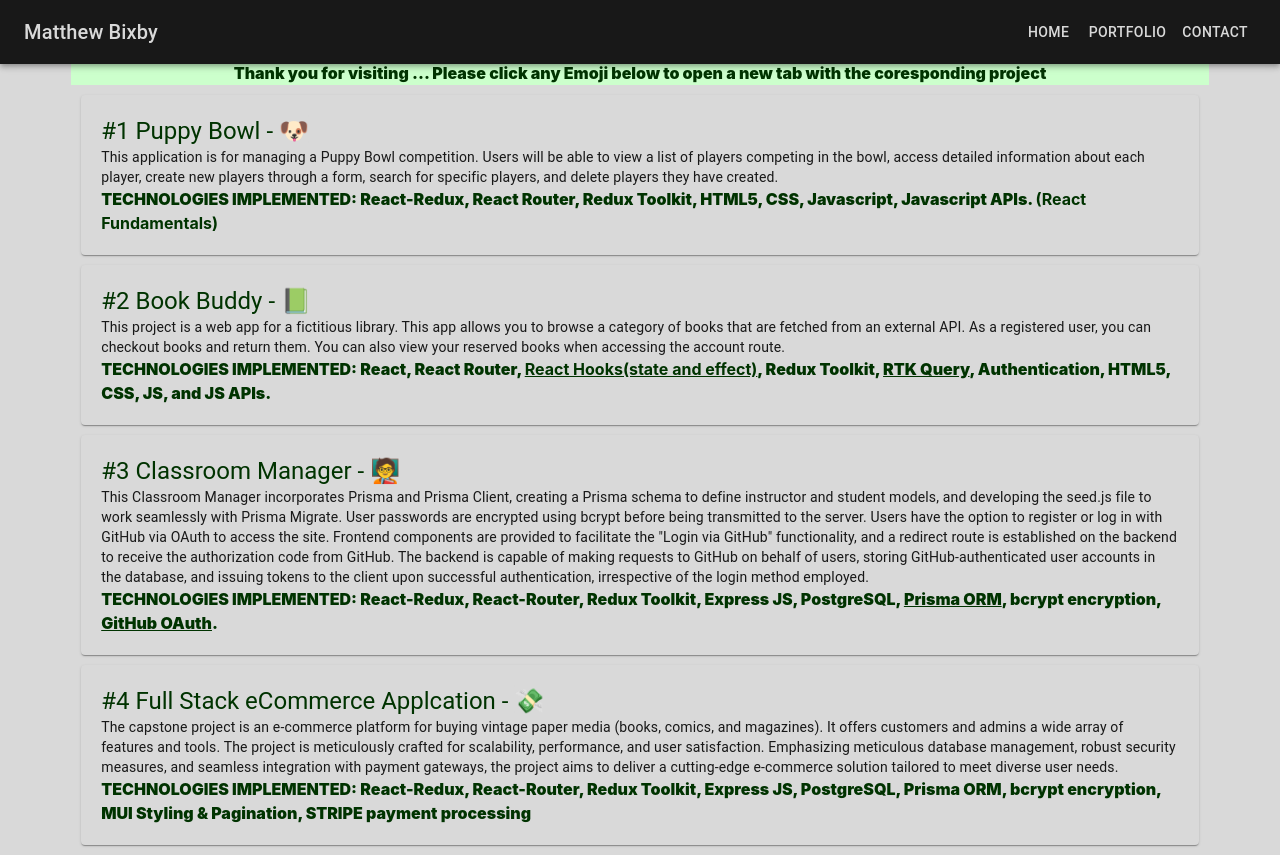
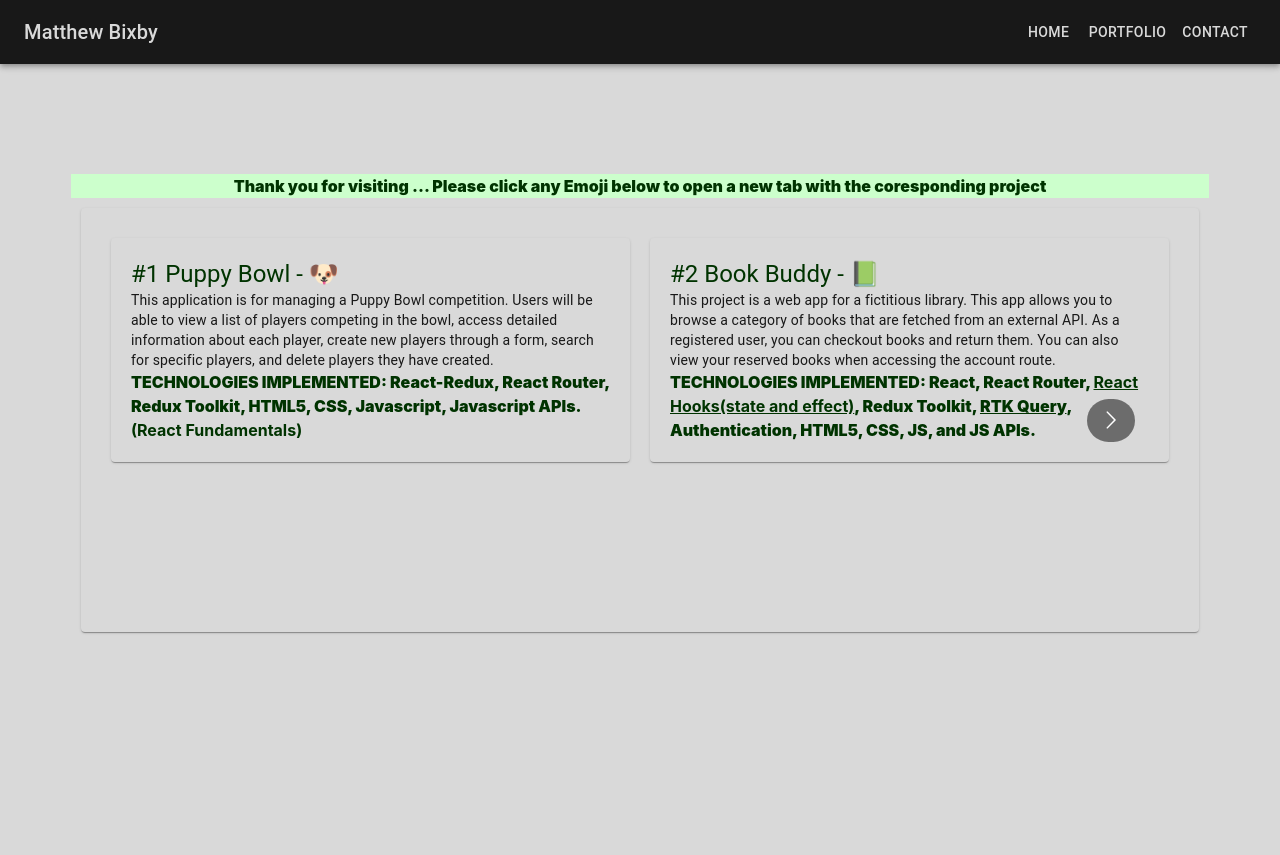
Before and after one commit to mattbixby123/bixbyPortfolio, a React (Vite) app: page /portfolio in a window 1280 px wide. After the commit the page ends 816 px from the top, so only its background shows below. Built offline with nearby package versions, Linux system fonts and the light colour scheme.

Commit message:
carousel implimented, not ready to merge yet but soon

```diff
--- a/package.json
+++ b/package.json
@@ -19,6 +19,7 @@
     "dotenv": "^16.4.5",
     "react": "^18.2.0",
     "react-dom": "^18.2.0",
+    "react-multi-carousel": "^2.8.5",
     "react-redux": "^9.1.2",
     "react-router-dom": "^6.23.0",
     "redux": "^5.0.1"
--- a/src/client/components/Portfolio.jsx
+++ b/src/client/components/Portfolio.jsx
@@ -1,14 +1,39 @@
 import React from "react";
 import { Paper, Typography } from '@mui/material'
+import Carousel from "react-multi-carousel";
+import "react-multi-carousel/lib/styles.css";
+const responsive = {
+  superLargeDesktop: {
+    // the naming can be any, depends on you.
+    breakpoint: { max: 4000, min: 3000 },
+    items: 5
+  },
+  desktop: {
+    breakpoint: { max: 3000, min: 1024 },
+    items: 3
+  },
+  tablet: {
+    breakpoint: { max: 1024, min: 464 },
+    items: 2
+  },
+  mobile: {
+    breakpoint: { max: 464, min: 0 },
+    items: 1
+  }
+};
 
 function Portfolio() {
   return (
     <>
-    <div className="projectList">
-    <Typography variant="h7" color='#003300' fontWeight='900' backgroundColor='#CCFFCC' sx={{ display: 'flex', justifyContent: 'center', marginTop: '50px' }}>
+    <div className="projectCarousel">
+    <Typography variant="h7" color='#003300' fontWeight='900' backgroundColor='#CCFFCC' sx={{ display: 'flex', justifyContent: 'center', marginTop: '0px' }}>
         Thank you for visiting ... Please click any Emoji below to open a new tab with the coresponding project
     </Typography>
+
     <Paper elevation={1} sx={{ backgroundColor: '#d9d9d9', color: '#181818', padding: '20px', margin: '10px' }}>
+      <Carousel responsive={responsive}>
+        <div>
+        <Paper elevation={1} sx={{ backgroundColor: '#d9d9d9', color: '#181818', padding: '20px', margin: '10px' }}>
       <Typography variant="h5" color="#003300" component="div">
         #1 Puppy Bowl - <a href="https://664255b4e94e3705d7a90302--bespoke-pixie-99297e.netlify.app/" target="_blank" style={{ textDecoration: 'underline overline' }}>🐶</a>
       </Typography>
@@ -19,7 +44,9 @@ function Portfolio() {
         TECHNOLOGIES IMPLEMENTED: React-Redux, React Router, Redux Toolkit, HTML5, CSS, Javascript, Javascript APIs.  <b>(React Fundamentals)</b>
       </Typography>
     </Paper>
-    <Paper elevation={1} sx={{ backgroundColor: '#d9d9d9', color: '#181818', padding: '20px', margin: '10px' }}>
+        </div>
+        <div>
+        <Paper elevation={1} sx={{ backgroundColor: '#d9d9d9', color: '#181818', padding: '20px', margin: '10px' }}>
       <Typography variant="h5" color="#003300" component="div">
         #2 Book Buddy - <a href="https://66427587496fcb2483ba46cf--celebrated-crostata-770299.netlify.app/" target="_blank" style={{ textDecoration: 'underline overline' }}>📗</a>
       </Typography>
@@ -29,7 +56,9 @@ function Portfolio() {
         TECHNOLOGIES IMPLEMENTED: React, React Router, <u><b>React Hooks(state and effect)</b></u>, Redux Toolkit, <u>RTK Query</u>, Authentication, HTML5, CSS, JS, and JS APIs.
       </Typography>
     </Paper>
-    <Paper elevation={1} sx={{ backgroundColor: '#d9d9d9', color: '#181818', padding: '20px', margin: '10px' }}>
+        </div>
+        <div>
+        <Paper elevation={1} sx={{ backgroundColor: '#d9d9d9', color: '#181818', padding: '20px', margin: '10px' }}>
       <Typography variant="h5" color="#003300" component="div">
         #3 Classroom Manager - <a href="https://unit4-classroommanager-starter.onrender.com/" target="_blank" style={{ textDecoration: 'underline overline' }}>🧑‍🏫</a>
       </Typography>
@@ -40,7 +69,9 @@ function Portfolio() {
         TECHNOLOGIES IMPLEMENTED: React-Redux, React-Router, Redux Toolkit, Express JS, PostgreSQL, <u>Prisma ORM</u>, bcrypt encryption, <u>GitHub OAuth</u>.
       </Typography>
     </Paper>
-    <Paper elevation={1} sx={{ backgroundColor: '#d9d9d9', color: '#181818', padding: '20px', margin: '10px' }}>
+        </div>
+        <div>
+        <Paper elevation={1} sx={{ backgroundColor: '#d9d9d9', color: '#181818', padding: '20px', margin: '10px' }}>
       <Typography variant="h5" color="#003300" component="div">
         #4 Full Stack eCommerce Applcation - <a href="https://www.youtube.com/watch?v=HZryg5wUy-w" target="_blank" style={{ textDecoration: 'underline overline' }}>💸</a>
       </Typography>
@@ -51,6 +82,9 @@ function Portfolio() {
         TECHNOLOGIES IMPLEMENTED: React-Redux, React-Router, Redux Toolkit, Express JS, PostgreSQL, Prisma ORM, bcrypt encryption, MUI Styling & Pagination, STRIPE payment processing
       </Typography>
     </Paper>
+        </div>
+      </Carousel>
+    </Paper>
     </div>
     </>
    );
--- a/src/client/style.css
+++ b/src/client/style.css
@@ -81,7 +81,6 @@ button:focus-visible {
   font-size: 18px;
 }
 
-.projectList{
+.projectCarousel{
   width: 90%;
-  margin-top: 50px;
 }
```
